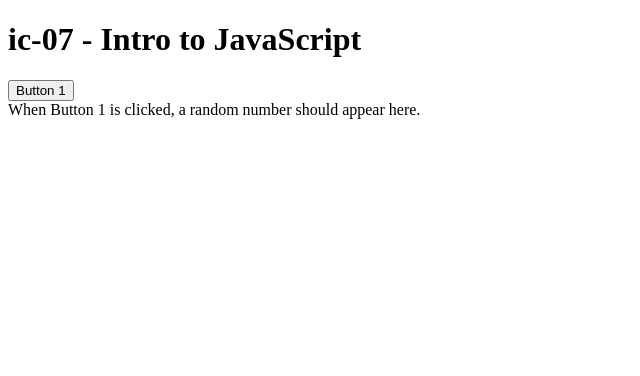
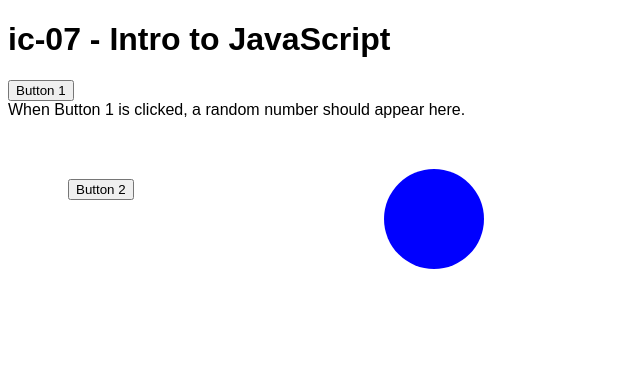
Before and after one commit to DS4200-S22/ic-06-Ari-S-123, a plain HTML site: page index.html in a window 1280 px wide. Shown: the whole page, without its empty margins (0-640 px from the left). Drawn offline with Linux system fonts and the light colour scheme.

Commit message:
Implemented all requirements.

```diff
--- a/index.html
+++ b/index.html
@@ -2,19 +2,32 @@
 <html>
 
 <head>
-    <meta charset=utf-8/>
+  <meta charset=utf-8/>
+  <link rel="stylesheet" type="text/css" href="styles.css">
 </head>
-
 
 <body>
 
-    <h1>ic-07 - Intro to JavaScript</h1>
+<script src="main.js"></script>
 
-    <button type="button">Button 1</button>
+<h1>ic-07 - Intro to JavaScript</h1>
 
-    <div id="random_num">
-        When Button 1 is clicked, a random number should appear here.
-    </div>
+<button type="button" onclick="button1Clicked()">Button 1</button>
+
+<div id="random_num">
+  When Button 1 is clicked, a random number should appear here.
+</div>
+
+<div class="container">
+  <div class="button2">
+    <button type="button" onclick="button2Clicked()">Button 2</button>
+  </div>
+  <div class="blueCircle">
+    <svg width="100%" height="100%">
+      <circle id="circle" cx="50" cy="50" r="50" fill="blue"></circle>
+    </svg>
+  </div>
+</div>
 
 </body>
 
--- a/main.js
+++ b/main.js
@@ -7,8 +7,20 @@ Modified: 12/06/21
 */
 
 //Starter code for Button 1 click
-    // You will need to call this function when Button 1 is clicked
-    // You will need to modiffy the body of this function as described in the assignment Readme
+// You will need to call this function when Button 1 is clicked
+// You will need to modiffy the body of this function as described in the assignment Readme
 function button1Clicked() {
-    console.log("Button 1 was clicked");
+  console.log("Button 1 was clicked");
+  const div = document.getElementById('random_num');
+  div.innerHTML += ` ${Math.round(Math.random() * Number.MAX_SAFE_INTEGER)}`;
 }
+
+function button2Clicked() {
+  console.log("Button 2 was clicked");
+  const circle = document.getElementById('circle');
+  if (circle.style.fill === 'blue') {
+    circle.style.fill = 'green';
+  } else {
+    circle.style.fill = 'blue';
+  }
+}
--- /dev/null
+++ b/styles.css
@@ -0,0 +1,15 @@
+* {
+  font-family: Arial;
+}
+
+.container {
+  display: grid;
+  grid-template-columns: 1fr 1fr;
+  grid-gap: 20px;
+  width: 50%;
+  padding: 50px;
+}
+
+.button2, blueCircle {
+  margin: 10px;
+}
```
